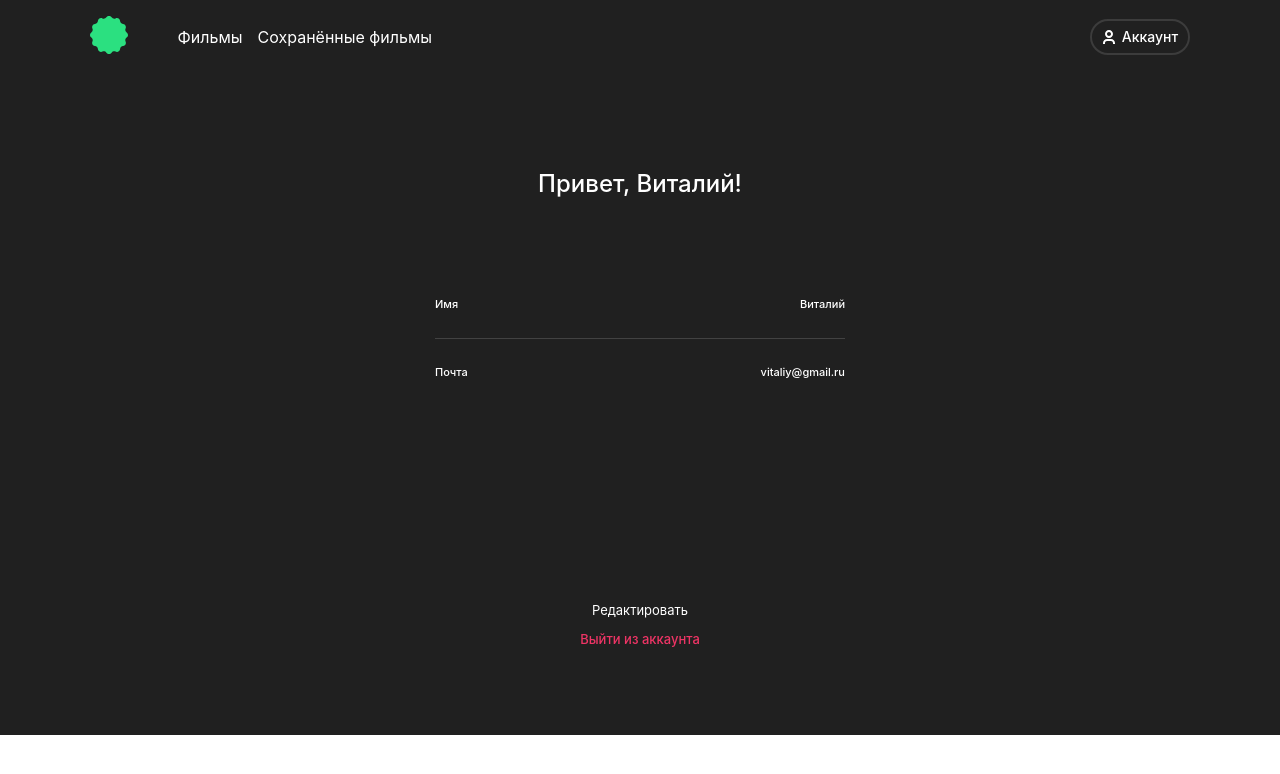
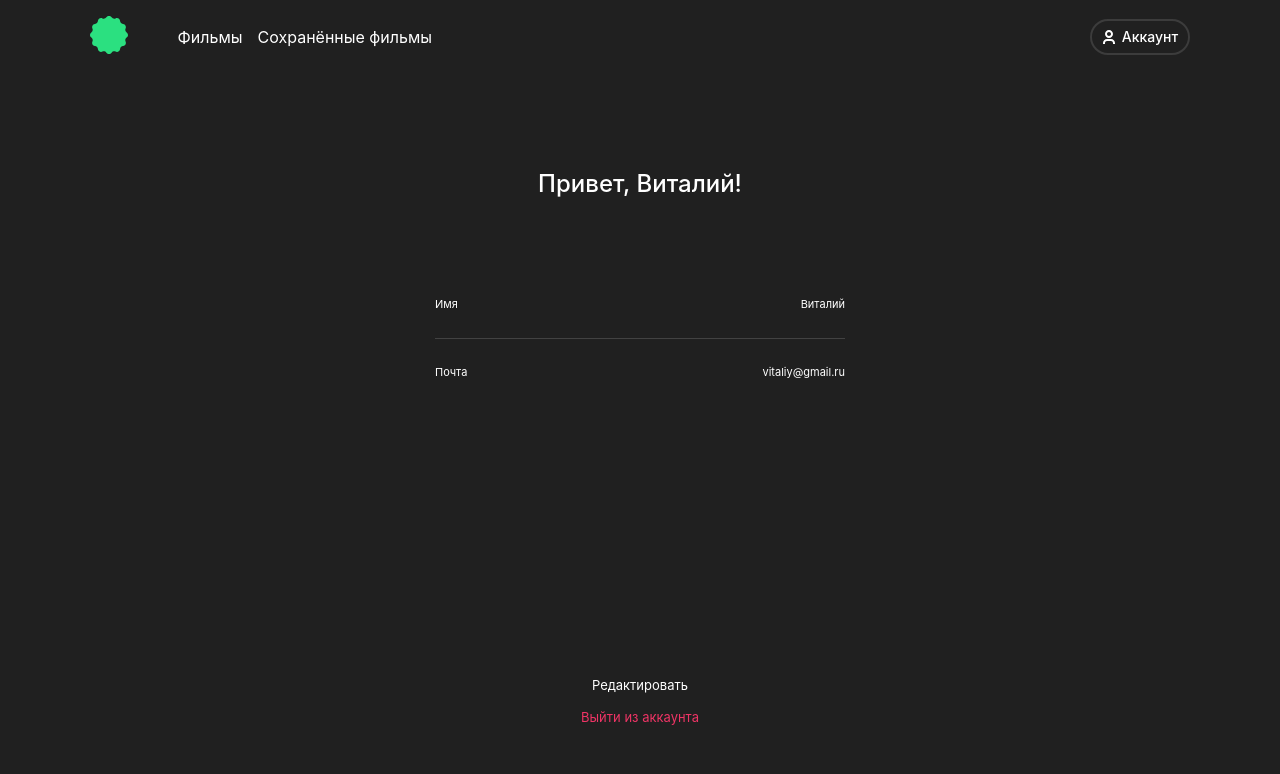
Before and after one commit to fennyflop/movies-explorer-frontend, a React (Create React App) app: page /profile in a window 1280 px wide. Shown: the top 774 px of the page. Built offline with nearby package versions, Linux system fonts and the light colour scheme.

Commit message:
profile finished

```diff
--- a/src/components/Profile/Profile.css
+++ b/src/components/Profile/Profile.css
@@ -1,32 +1,34 @@
 .profile {
     box-sizing: border-box;
     padding: 75px 10px;
+
     background: rgb(32,32,32);
+
     display: flex;
     flex-direction: column;
     align-items: center;
     justify-content: space-between;
-    flex-basis: 100%;
+    height: calc(100vh - 74px);
 }
 .profile__greeting {
-    font-family: Inter;
+    font-family: 'Inter', 'Arial' , sans-serif;
     font-style: normal;
     font-weight: 500;
     font-size: 24px;
     line-height: 29px;
-    /* identical to box height */
+    text-align: center;
+    color: #FFFFFF;
 
-    text-align: center;
-
-    color: #FFFFFF;
     margin-bottom: 100px;
 }
 .profile__fieldset {
+    width: 100%;
+
     border: 0;
     outline: 0;
     padding: 0;
     margin: 0;
-    width: 100%;
+
     display: flex;
     flex-direction: column;
 }
@@ -39,34 +41,31 @@
     justify-content: space-between;
 }
 .profile__label {
-    font-family: Inter;
+    font-family: 'Inter', 'Arial' , sans-serif;
     font-style: normal;
-    font-weight: 500;
+    font-weight: thin;
     font-size: 11px;
     line-height: 13px;
-    /* identical to box height */
-
-
     color: #FFFFFF;
 }
 .profile__input {
     width: 100%;
     box-sizing: border-box;
-    background-color: transparent;
+
     border: 0;
     outline: 0;
+    background-color: transparent;
     color: white;
+
     font-size: 15px;
     padding: 5px 0;
 }
 .profile__exit {
-    font-family: Inter;
+    font-family: 'Inter', 'Arial' , sans-serif;
     font-style: normal;
     font-weight: 500;
     font-size: 13px;
     line-height: 16px;
-    /* identical to box height */
-
     text-align: center;
 
     color: #EE3465;
@@ -74,26 +73,30 @@
 .profile__form {
     display: flex;
     flex-direction: column;
-    height: 40vh;
     max-width: 410px;
     width: 80%;
 }
-.profile__submit {
-    border: 0;
-    outline: 0;
-    background-color: transparent;
-    font-family: Inter;
+.profile__buttons {
+    display: flex;
+    flex-direction: column;
+}
+.profile__button {
+    font-family: 'Inter', 'Arial' , sans-serif;
+    color: #FFFFFF;
     font-style: normal;
     font-weight: normal;
     font-size: 13px;
     line-height: 16px;
-    /* identical to box height */
 
-    display: flex;
-    align-items: center;
+    padding: 0;
+    border: 0;
+    outline: 0;
+    background-color: transparent;
+}
+.profile__submit {
     text-align: center;
-
-    color: #FFFFFF;
-    padding: 0;
-    margin: auto auto 0;
+    margin: 0 auto 16px;
 }
+.profile__exit {
+    color: #EE3465;
+}
--- a/src/components/Profile/Profile.js
+++ b/src/components/Profile/Profile.js
@@ -3,8 +3,8 @@ import './Profile.css';
 function Profile() {
     return (
         <section className="profile">
-            <h1 className="profile__greeting">Привет, Виталий!</h1>
             <form className="profile__form">
+                <h1 className="profile__greeting">Привет, Виталий!</h1>
                 <fieldset className="profile__fieldset">
                     <div className="profile__top">
                         <label className="profile__label" htmlFor="name">Имя</label>
@@ -19,9 +19,11 @@ function Profile() {
                     </div>
                     <input className="profile__input" type="text" />
                 </fieldset>
-                <button className="profile__submit">Редактировать</button>
             </form>
-            <p className="profile__exit">Выйти из аккаунта</p>
+            <div className="profile__buttons">
+                <button className="profile__button profile__submit" type="submit" form="profile">Редактировать</button>
+                <button className="profile__button profile__exit" type="button">Выйти из аккаунта</button>
+            </div>
         </section>
     );
 }
```
